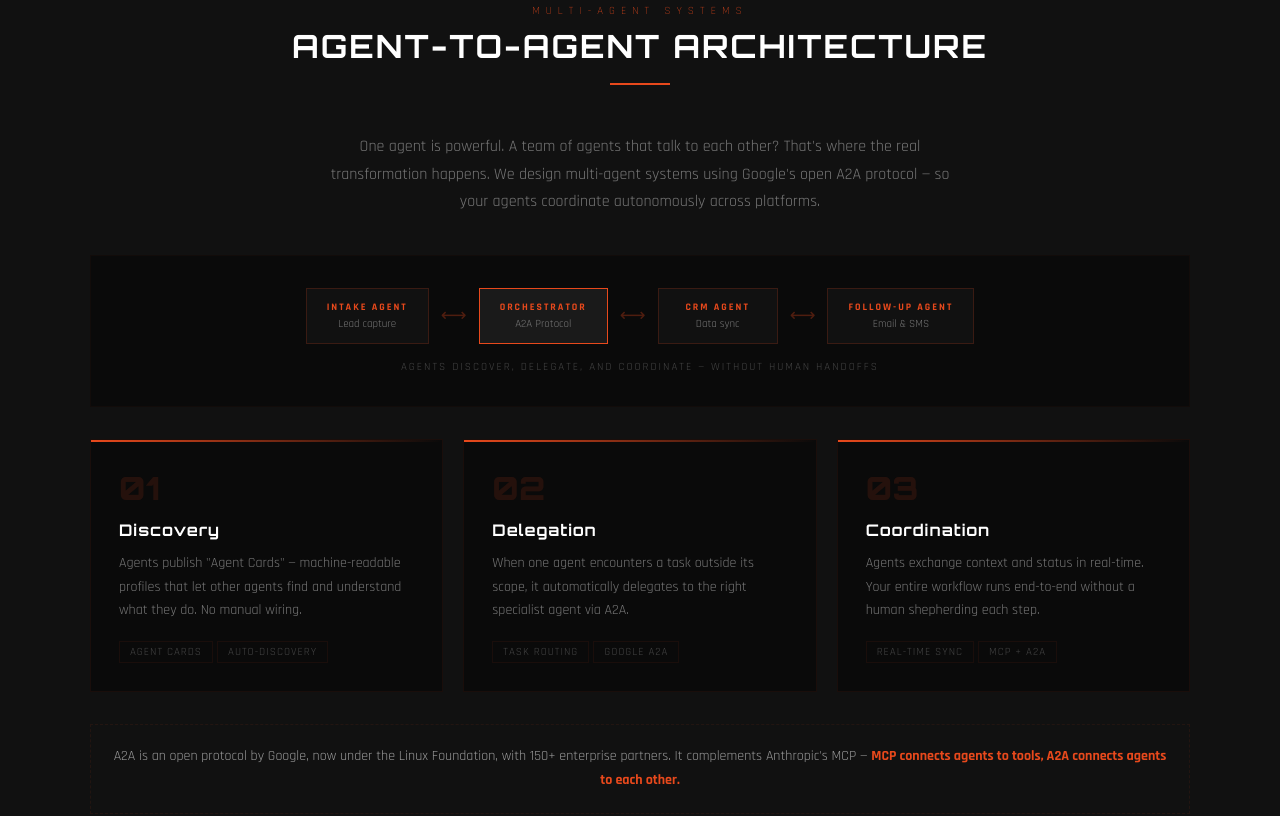
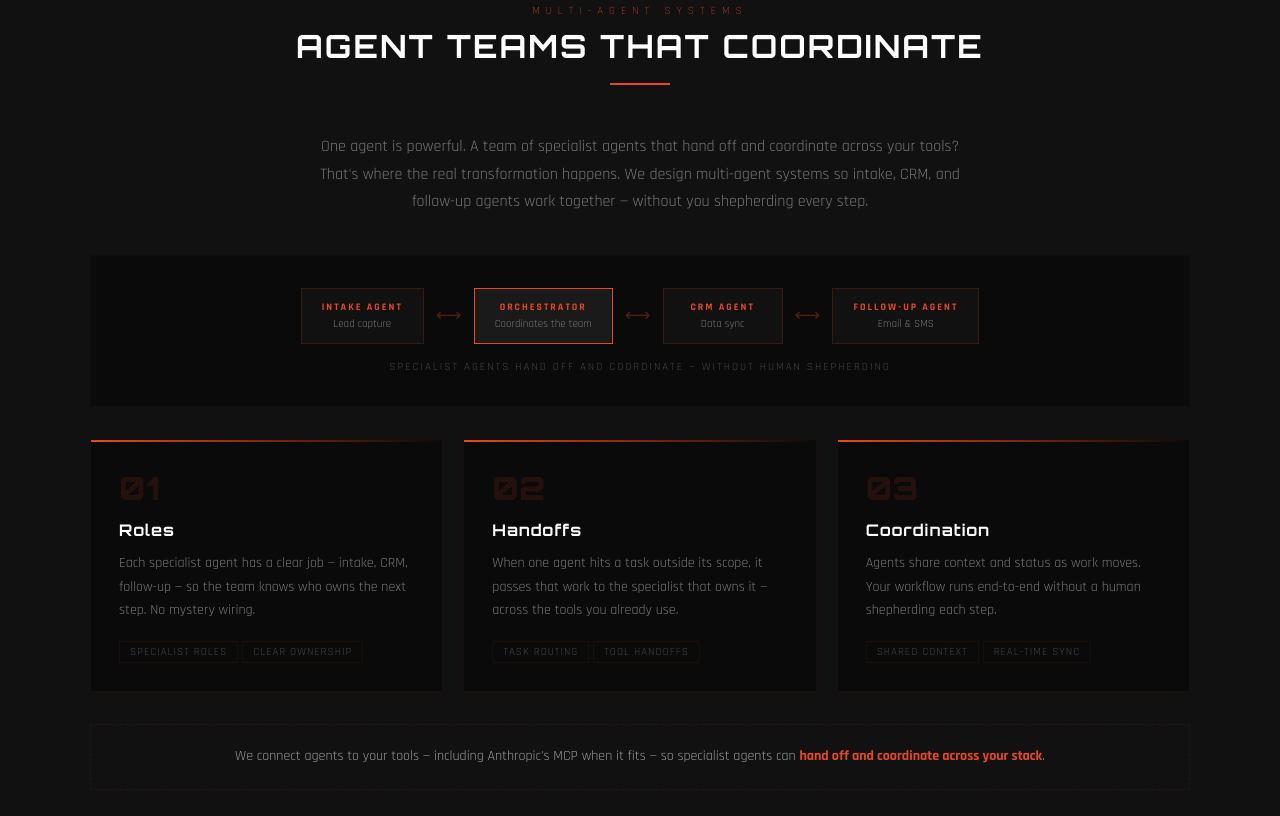
Before and after one commit to Sierra458/marsdesigns-website, a React (Vite) app: page / in a window 1280 px wide. Shown: the part 3080-3896 px from the top of the page. Built offline with nearby package versions, Linux system fonts and the light colour scheme.

Commit message:
Remove Google A2A claims from multi-agent section (#5)
Mars designs specialist-agent teams that hand off and coordinate.
Drop Google A2A / Agent Cards / Linux Foundation branding from the
page and JSON-LD. Keep Anthropic MCP as a tool-connection option.

```diff
--- a/scripts/prerender.js
+++ b/scripts/prerender.js
@@ -111,6 +111,8 @@
   "Grok",
   "Claude",
   "Gemini",
+  "AGENT TEAMS THAT COORDINATE",
+  "specialist agents that hand off and coordinate",
 ];
 const forbidden = [
   "$2,500",
@@ -130,6 +132,10 @@
   "USD",
   "ChatGPT",
   "OpenAI",
+  "A2A",
+  "Google A2A",
+  "Agent Cards",
+  "Linux Foundation",
   "Average time saved",
   "Return on investment",
   "Admin task reduction",
--- a/src/App.jsx
+++ b/src/App.jsx
@@ -135,15 +135,15 @@
 
   const agentFeatures = ["Custom agent architecture & design", "Business knowledge base integration", "Tool connections (CRM, calendar, email)", "Guardrails & safety testing", "Sandbox deployment before going live", "Full documentation in your GitHub repo", "Hands-on training for your team", "90-day post-deployment support"];
 
-  const a2aCards = [
-    { num: "01", title: "Discovery", desc: 'Agents publish "Agent Cards" — machine-readable profiles that let other agents find and understand what they do. No manual wiring.', tags: ["Agent Cards", "Auto-Discovery"] },
-    { num: "02", title: "Delegation", desc: "When one agent encounters a task outside its scope, it automatically delegates to the right specialist agent via A2A.", tags: ["Task Routing", "Google A2A"] },
-    { num: "03", title: "Coordination", desc: "Agents exchange context and status in real-time. Your entire workflow runs end-to-end without a human shepherding each step.", tags: ["Real-Time Sync", "MCP + A2A"] },
+  const coordinationCards = [
+    { num: "01", title: "Roles", desc: "Each specialist agent has a clear job — intake, CRM, follow-up — so the team knows who owns the next step. No mystery wiring.", tags: ["Specialist Roles", "Clear Ownership"] },
+    { num: "02", title: "Handoffs", desc: "When one agent hits a task outside its scope, it passes that work to the specialist that owns it — across the tools you already use.", tags: ["Task Routing", "Tool Handoffs"] },
+    { num: "03", title: "Coordination", desc: "Agents share context and status as work moves. Your workflow runs end-to-end without a human shepherding each step.", tags: ["Shared Context", "Real-Time Sync"] },
   ];
 
-  const a2aFlow = [
+  const coordinationFlow = [
     { name: "INTAKE AGENT", sub: "Lead capture" },
-    { name: "ORCHESTRATOR", sub: "A2A Protocol", highlight: true },
+    { name: "ORCHESTRATOR", sub: "Coordinates the team", highlight: true },
     { name: "CRM AGENT", sub: "Data sync" },
     { name: "FOLLOW-UP AGENT", sub: "Email & SMS" },
   ];
@@ -285,29 +285,29 @@
         </div>
       </section>
 
-      {/* A2A ARCHITECTURE */}
+      {/* MULTI-AGENT SYSTEMS */}
       <section style={{ padding: "100px 24px", background: SURFACE }}>
         <div style={{ maxWidth: 1100, margin: "0 auto" }}>
-          <SectionTitle label="Multi-Agent Systems" title="AGENT-TO-AGENT ARCHITECTURE" />
-          <FadeIn><p style={{ textAlign: "center", fontSize: 16, color: MUTED, lineHeight: 1.7, maxWidth: 650, margin: "0 auto 40px" }}>One agent is powerful. A team of agents that talk to each other? That's where the real transformation happens. We design multi-agent systems using Google's open A2A protocol — so your agents coordinate autonomously across platforms.</p></FadeIn>
+          <SectionTitle label="Multi-Agent Systems" title="AGENT TEAMS THAT COORDINATE" />
+          <FadeIn><p style={{ textAlign: "center", fontSize: 16, color: MUTED, lineHeight: 1.7, maxWidth: 650, margin: "0 auto 40px" }}>One agent is powerful. A team of specialist agents that hand off and coordinate across your tools? That's where the real transformation happens. We design multi-agent systems so intake, CRM, and follow-up agents work together — without you shepherding every step.</p></FadeIn>
           <FadeIn delay={0.1}>
             <div style={{ background: BG, border: `1px solid ${ACCENT}08`, padding: "32px 24px", marginBottom: 32, textAlign: "center" }}>
               <div style={{ display: "flex", alignItems: "center", justifyContent: "center", gap: 12, flexWrap: "wrap" }}>
-                {a2aFlow.map((a, i) => (
+                {coordinationFlow.map((a, i) => (
                   <div key={i} style={{ display: "flex", alignItems: "center", gap: 12 }}>
                     <div style={{ padding: "12px 20px", border: `1px solid ${a.highlight ? ACCENT : ACCENT + "30"}`, background: a.highlight ? SURFACE2 : SURFACE, minWidth: 120 }}>
                       <div style={{ fontSize: 10, color: ACCENT, letterSpacing: 2, fontWeight: 700, marginBottom: 4 }}>{a.name}</div>
                       <div style={{ fontSize: 11, color: MUTED }}>{a.sub}</div>
                     </div>
-                    {i < a2aFlow.length - 1 && <div style={{ color: `${ACCENT}50`, fontSize: 18 }}>⟷</div>}
+                    {i < coordinationFlow.length - 1 && <div style={{ color: `${ACCENT}50`, fontSize: 18 }}>⟷</div>}
                   </div>
                 ))}
               </div>
-              <div style={{ marginTop: 16, fontSize: 11, color: DIM, letterSpacing: 2 }}>AGENTS DISCOVER, DELEGATE, AND COORDINATE — WITHOUT HUMAN HANDOFFS</div>
+              <div style={{ marginTop: 16, fontSize: 11, color: DIM, letterSpacing: 2 }}>SPECIALIST AGENTS HAND OFF AND COORDINATE — WITHOUT HUMAN SHEPHERDING</div>
             </div>
           </FadeIn>
           <div style={{ display: "grid", gridTemplateColumns: "repeat(3, 1fr)", gap: 20, marginBottom: 32 }}>
-            {a2aCards.map((c, i) => (
+            {coordinationCards.map((c, i) => (
               <FadeIn key={i} delay={i * 0.08}>
                 <div style={{ padding: 28, background: BG, border: `1px solid ${ACCENT}12`, position: "relative", overflow: "hidden" }}>
                   <div style={{ position: "absolute", top: 0, left: 0, width: "100%", height: 2, background: `linear-gradient(90deg, ${ACCENT}, transparent)` }} />
@@ -321,7 +321,7 @@
           </div>
           <FadeIn delay={0.3}>
             <div style={{ textAlign: "center", padding: 20, border: `1px dashed ${ACCENT}15` }}>
-              <p style={{ fontSize: 14, color: "#999", lineHeight: 1.7, margin: 0 }}>A2A is an open protocol by Google, now under the Linux Foundation, with 150+ enterprise partners. It complements Anthropic's MCP — <span style={{ color: ACCENT, fontWeight: 700 }}>MCP connects agents to tools, A2A connects agents to each other.</span></p>
+              <p style={{ fontSize: 14, color: "#999", lineHeight: 1.7, margin: 0 }}>We connect agents to your tools — including Anthropic's MCP when it fits — so specialist agents can <span style={{ color: ACCENT, fontWeight: 700 }}>hand off and coordinate across your stack</span>.</p>
             </div>
           </FadeIn>
         </div>
```
Also changed, not shown: src/structuredData.js (+4 -4 lines), 1 other file (tests, documents, lock files or other folders).
